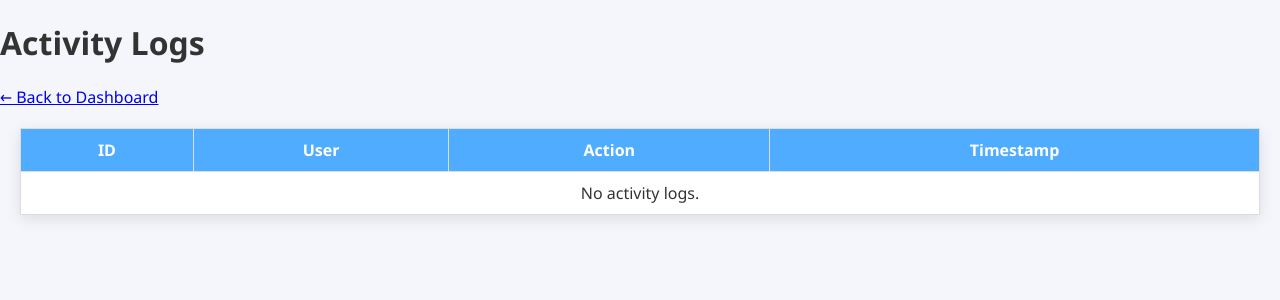
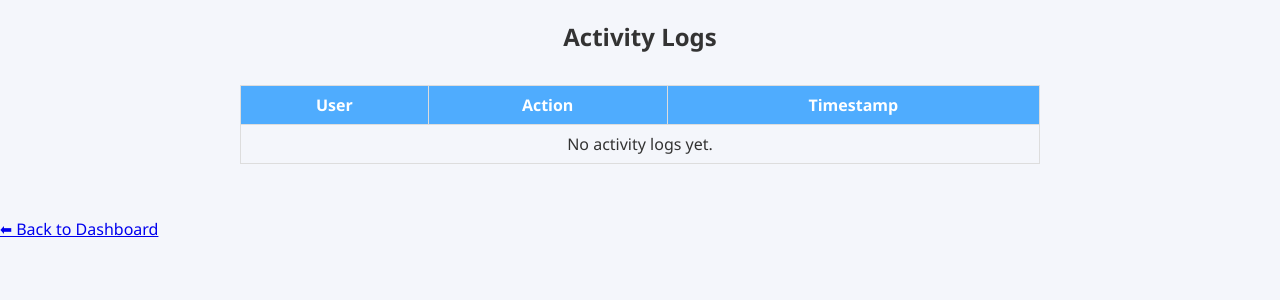
Before and after one commit to vistalemay-gif/zephyr-cms, a Flask app: template templates/activity_logs.html in a window 1280 px wide. Shown: the top 300 px of the page. Run offline with Flask 3, Linux system fonts and the light colour scheme; the template is opened without the code that fills it, so the values that code supplies are empty.

Commit message:
Update activity_logs.html

```diff
--- a/templates/activity_logs.html
+++ b/templates/activity_logs.html
@@ -1,39 +1,40 @@
 <!DOCTYPE html>
-<html>
+<html lang="en">
 <head>
-  <title>Activity Logs</title>
-  <link rel="stylesheet" href="{{ url_for('static', filename='css/style.css') }}">
+<meta charset="UTF-8">
+<title>Activity Logs - Zephyr CMS</title>
+<link rel="stylesheet" href="{{ url_for('static', filename='style.css') }}">
+<style>
+  .logs-table { max-width: 800px; margin:2rem auto; border-collapse: collapse; width:100%; }
+  .logs-table th, .logs-table td { border:1px solid #ddd; padding:8px; text-align:center; }
+  .logs-table th { background:#4facfe; color:white; }
+</style>
 </head>
 <body>
-
-<h1>Activity Logs</h1>
-
-<a href="{{ url_for('dashboard') }}">← Back to Dashboard</a>
-
-<table class="customer-table">
+  <h2 style="text-align:center;">Activity Logs</h2>
+  <table class="logs-table">
     <thead>
       <tr>
-      <th>ID</th>
         <th>User</th>
         <th>Action</th>
         <th>Timestamp</th>
       </tr>
     </thead>
     <tbody>
+      {% if logs %}
         {% for log in logs %}
           <tr>
-      <td>{{ log.id }}</td>
             <td>{{ log.user }}</td>
             <td>{{ log.action }}</td>
             <td>{{ log.timestamp }}</td>
           </tr>
+        {% endfor %}
       {% else %}
-    <tr>
-      <td colspan="4">No activity logs.</td>
-    </tr>
-    {% endfor %}
+        <tr><td colspan="3">No activity logs yet.</td></tr>
+      {% endif %}
     </tbody>
   </table>
-
+  <br>
+  <a href="{{ url_for('dashboard') }}">⬅ Back to Dashboard</a>
 </body>
 </html>
```
Lines whose indentation alone changed are shown as unchanged.
